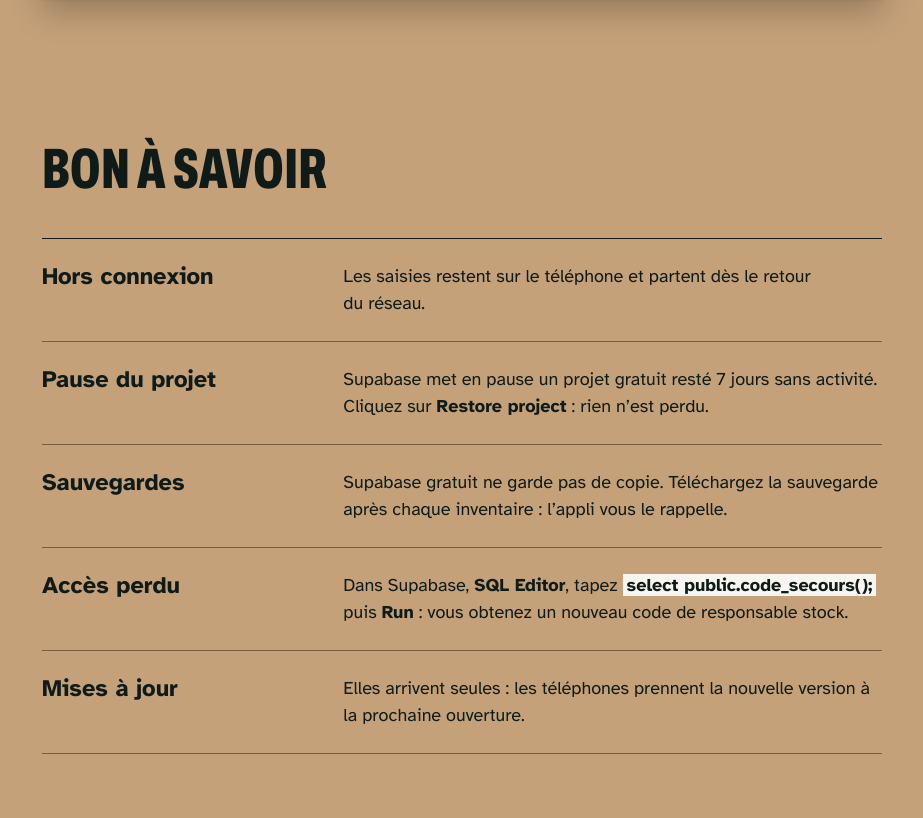
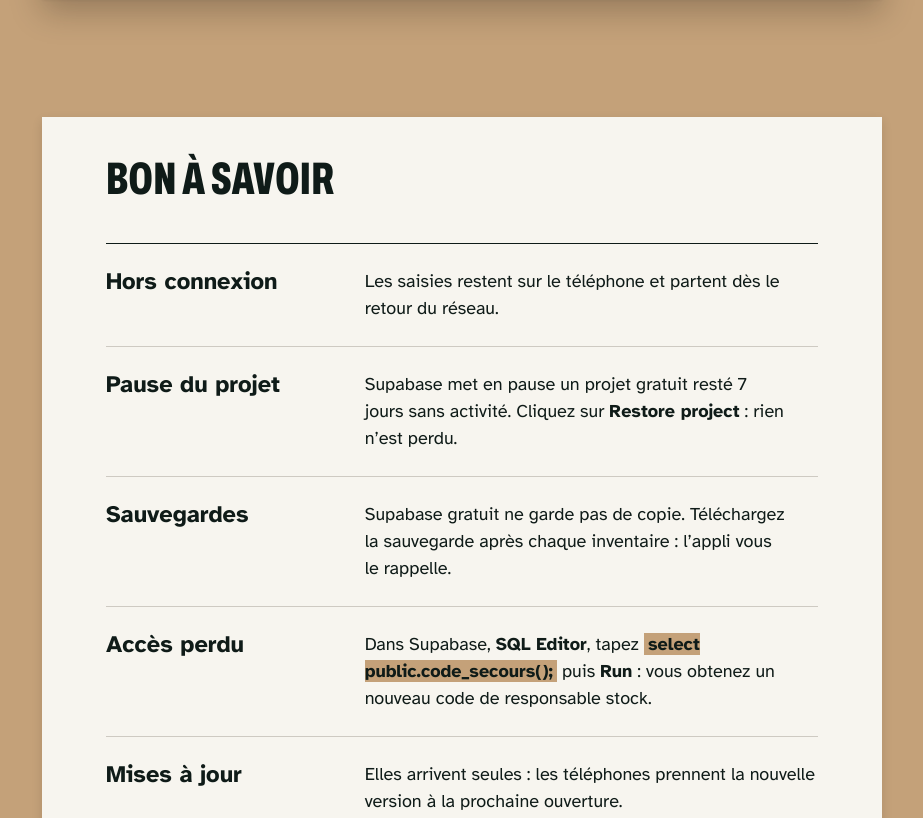
Before and after one commit to Stockaarud/stockaarud.github.io, a plain HTML site: page installer.html in a window 1280 px wide. Shown: the part 6253-7071 px from the top of the page, without its empty margins (334-1257 px from the left). Drawn offline with Linux system fonts and the light colour scheme.

Commit message:
Installer : « Bon à savoir » sur une feuille
Co-Authored-By: Claude Fable 5.2 <noreply@anthropic.com>
Claude-Session: https://claude.ai/code/session_01VpNJYW96ZqVjg3y5FHcikj

```diff
--- a/installer.html
+++ b/installer.html
@@ -182,7 +182,7 @@
         </table></div>
       </section>
 
-      <section class="section" id="savoir" aria-labelledby="bon">
+      <section class="qsheet qsheet--top" id="savoir" aria-labelledby="bon">
         <h2 id="bon" class="doc-h2">Bon à savoir</h2>
         <ul class="rows">
           <li><h3>Hors connexion</h3><p>Les saisies restent sur le téléphone et partent dès le retour du réseau.</p></li>
--- a/site.css
+++ b/site.css
@@ -372,3 +372,10 @@ html { scroll-behavior: smooth; }
 .qsheet .rows--dl > div:last-child, .qsheet .qa:last-child { border-bottom: 0; }
 .need-plain li::before { content: ""; width: 0.7em; height: 0.7em; margin-top: 0.45em; border: 0; background: var(--color-ink); }
 @media (max-width: 40rem) { .qsheet { padding: var(--space-lg); } }
+
+.qsheet--top { margin-top: var(--section-gap-s); }
+.qsheet .rows { border-top-color: var(--color-ink); }
+.qsheet .rows li { border-bottom-color: var(--color-rule-2); }
+.qsheet .rows li:last-child { border-bottom: 0; padding-bottom: 0; }
+.qsheet code { background: var(--color-paper); }
+@media print { .qsheet { background: none; box-shadow: none; padding: 0; margin-top: 6mm; } }
```
Also changed, not shown: 1 other file.
